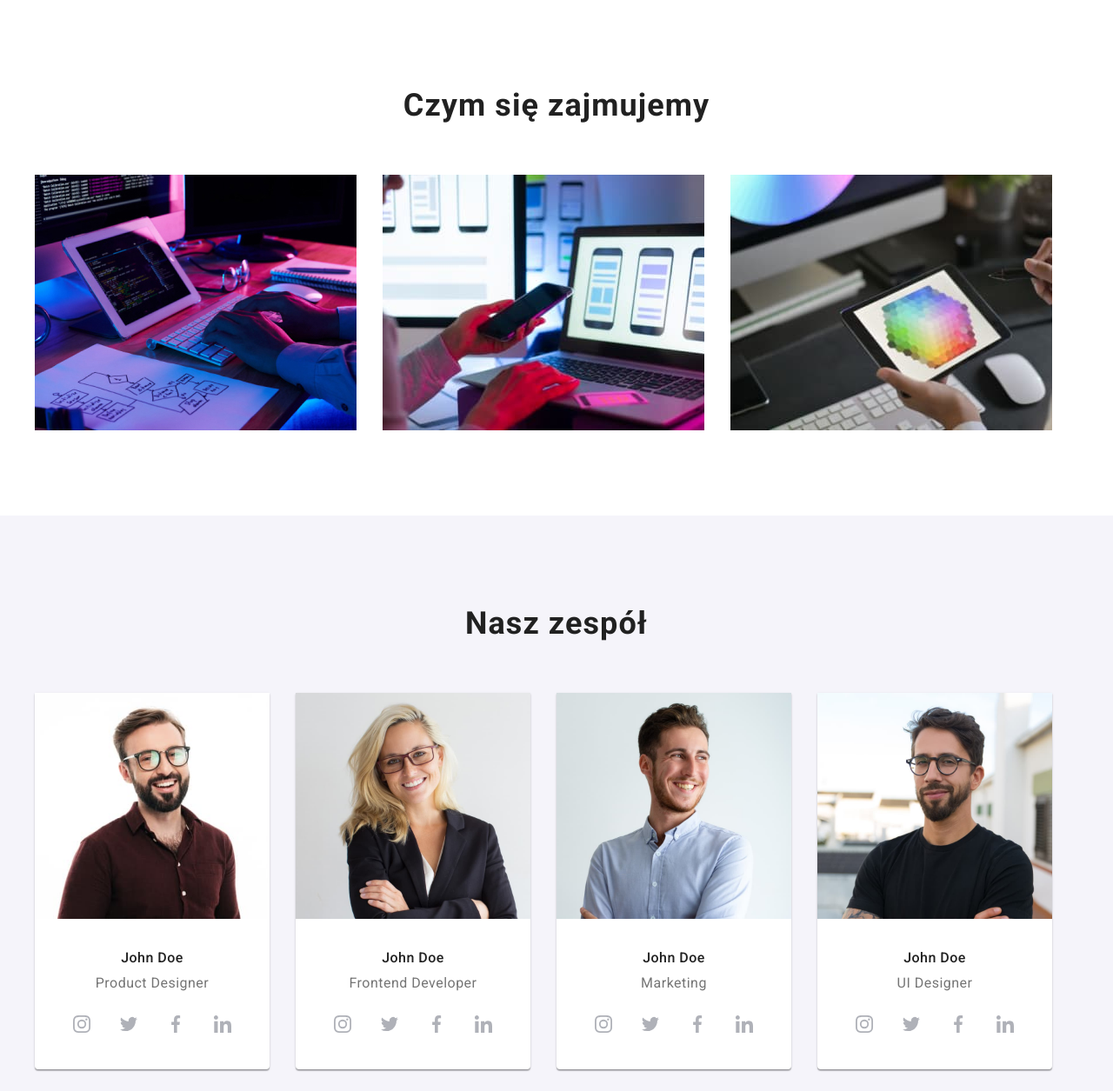
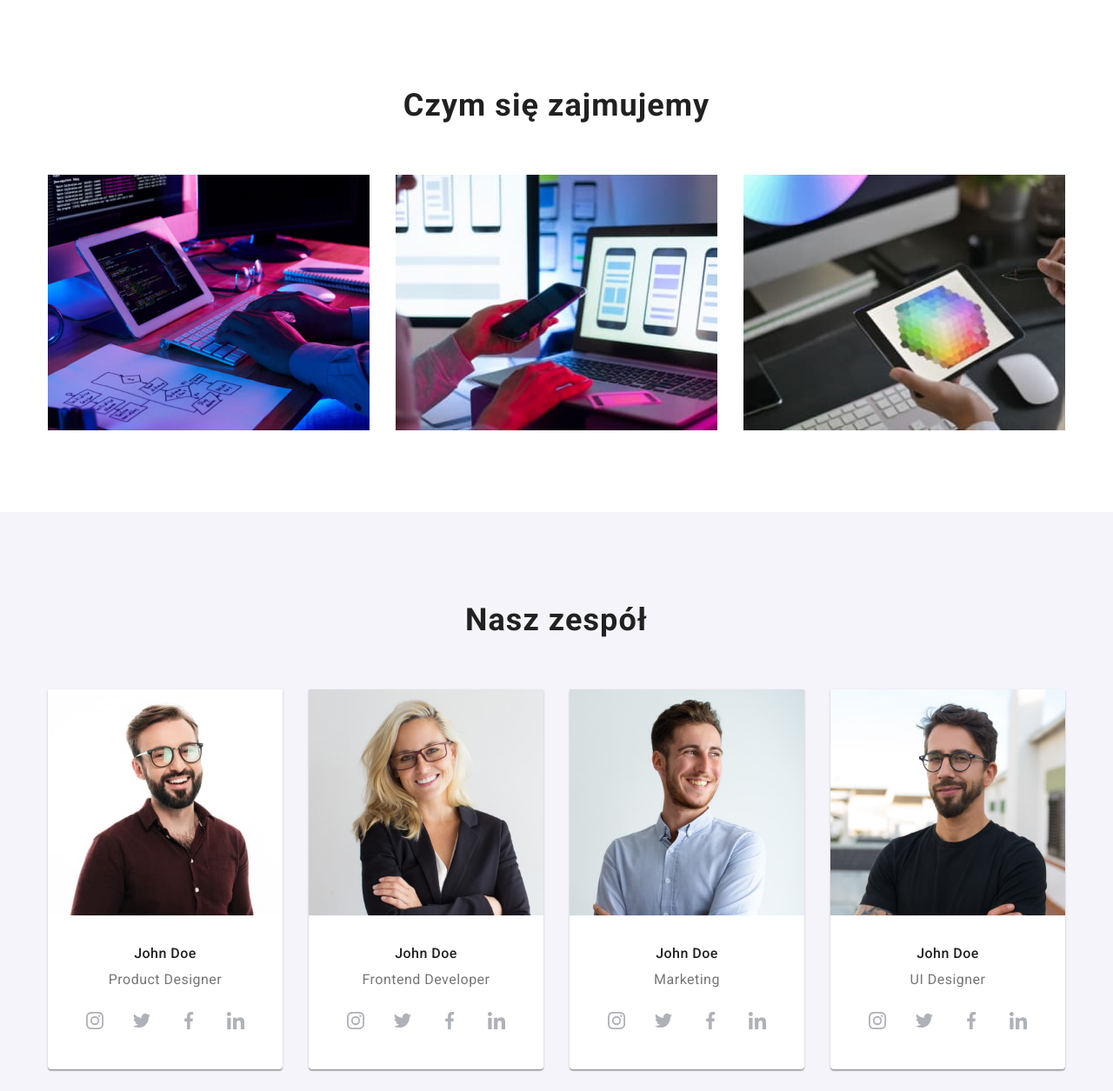
Before and after one commit to SzymonSleboda/goit-markup-hw-04, a plain HTML site: page index.html in a window 1280 px wide. Shown: the part 1025-2280 px from the top of the page at 87% size. Drawn offline with nearby package versions, Linux system fonts and the light colour scheme.

Commit message:
poprawki wprowadzone

```diff
--- a/index.html
+++ b/index.html
@@ -53,7 +53,7 @@
               </li>
               <li>
                 <a class="number nodec disflex" href="tel:+48111111111">
-                  <svg class="navicon">
+                  <svg class="naviconsec">
                     <use href="./images/icons.svg#icon-smartphone "></use>
                   </svg>
                   +48 111 111 111</a
@@ -75,7 +75,7 @@
       </section>
 
       <section class="container paddinglr">
-        <ul class="ulnodec flex nopaddingleft section">
+        <ul class="ulnodec flex nopaddingleft section justify_cent">
           <li class="textbox">
             <div class="sprite">
               <svg class="mid_icon">
@@ -128,14 +128,14 @@
       </section>
       <section class="container secbot">
         <h2 class="secondarysec">Czym się zajmujemy</h2>
-        <ul class="ulnodec flex nopaddingleft">
-          <li class="textbox">
+        <ul class="ulnodec flex nopaddingleft justify_cent">
+          <li class="textbox lih">
             <img src="images/img.jpg" alt="Zdjęcie1" width="370" height="294" />
           </li>
-          <li class="textbox">
+          <li class="textbox lih">
             <img src="images/img1.jpg" alt="Zdjęci2" width="370" height="294" />
           </li>
-          <li>
+          <li class="lih">
             <img
               src="images/img2.jpg"
               alt="Zdjęcie3"
@@ -148,7 +148,7 @@
       <section class="wrapper section">
         <div class="container">
           <h2 class="secondarysec">Nasz zespół</h2>
-          <ul class="ulnodec flex nopaddingleft float">
+          <ul class="ulnodec flex nopaddingleft float justify_cent">
             <li>
               <figure class="figure">
                 <img
@@ -318,7 +318,7 @@
       </section>
       <section class="container whitespace section">
         <h2 class="secondarysec">Nasi klienci</h2>
-        <ul class="ulnodec flextwo nopaddingleft nomargin">
+        <ul class="ulnodec flextwo nopaddingleft nomargin justify_cent">
           <li class="fidgets">
             <svg class="icon">
               <use href="./images/icons.svg#icon-logo1"></use>
--- a/styles.css
+++ b/styles.css
@@ -234,7 +234,7 @@ body {
   color: inherit;
   margin-top: 0px;
   margin-bottom: 0px;
-  padding-bottom: 50px;
+  margin-bottom: 50px;
 }
 .name {
   font-family: inherit;
@@ -367,17 +367,13 @@ body {
   border-radius: 0px 0px 4px 4px;
   transition: all 0.3s;
   background-color: #ffffff;
-  padding-bottom: 30px;
 }
 
 .figure:hover {
-  transform: scale(1.05);
 }
 .lastfigure:hover {
-  scale: 1.05;
 }
 .item:hover {
-  transform: scale(1.05);
 }
 .lastfigure {
   margin-left: 0px;
@@ -388,7 +384,7 @@ body {
   border-radius: 0px 0px 4px 4px;
   transition: all 0.3s;
   background-color: #ffffff;
-  padding-bottom: 30px;
+
 }
 .box {
   background-color: #ffffff;
@@ -453,6 +449,7 @@ body {
 .item {
   flex-basis: calc((100% - 60px) / 3);
   transition: all 0.3s;
+  cursor: pointer;
 }
 .item:hover {
   box-shadow: 1px 4px 6px 0px #00000029;
@@ -517,6 +514,7 @@ body {
   padding-top: 16px;
   padding-bottom: 16px;
   display: flex;
+  cursor: pointer;
 }
 .fidgets:hover,
 .fidgets:focus {
@@ -583,6 +581,7 @@ body {
 .iconbot {
   width: 44px;
   height: 44px;
+  cursor: pointer;
 }
 .iconsbot {
   padding-left: 0px;
@@ -598,6 +597,7 @@ body {
 .icontop {
   width: 44px;
   height: 44px;
+  cursor: pointer;
 }
 .iconstop {
   padding-left: 0px;
@@ -613,7 +613,6 @@ body {
 }
 .socialmedia {
   width: 206px;
-  height: 44px;
 }
 .mediabox {
   justify-content: center;
@@ -623,3 +622,10 @@ body {
   width: 70px;
   height: 70px;
 }
+.justify_cent {
+  display: flex;
+  justify-content: center;
+}
+.lih {
+  height: 294px;
+}
```
